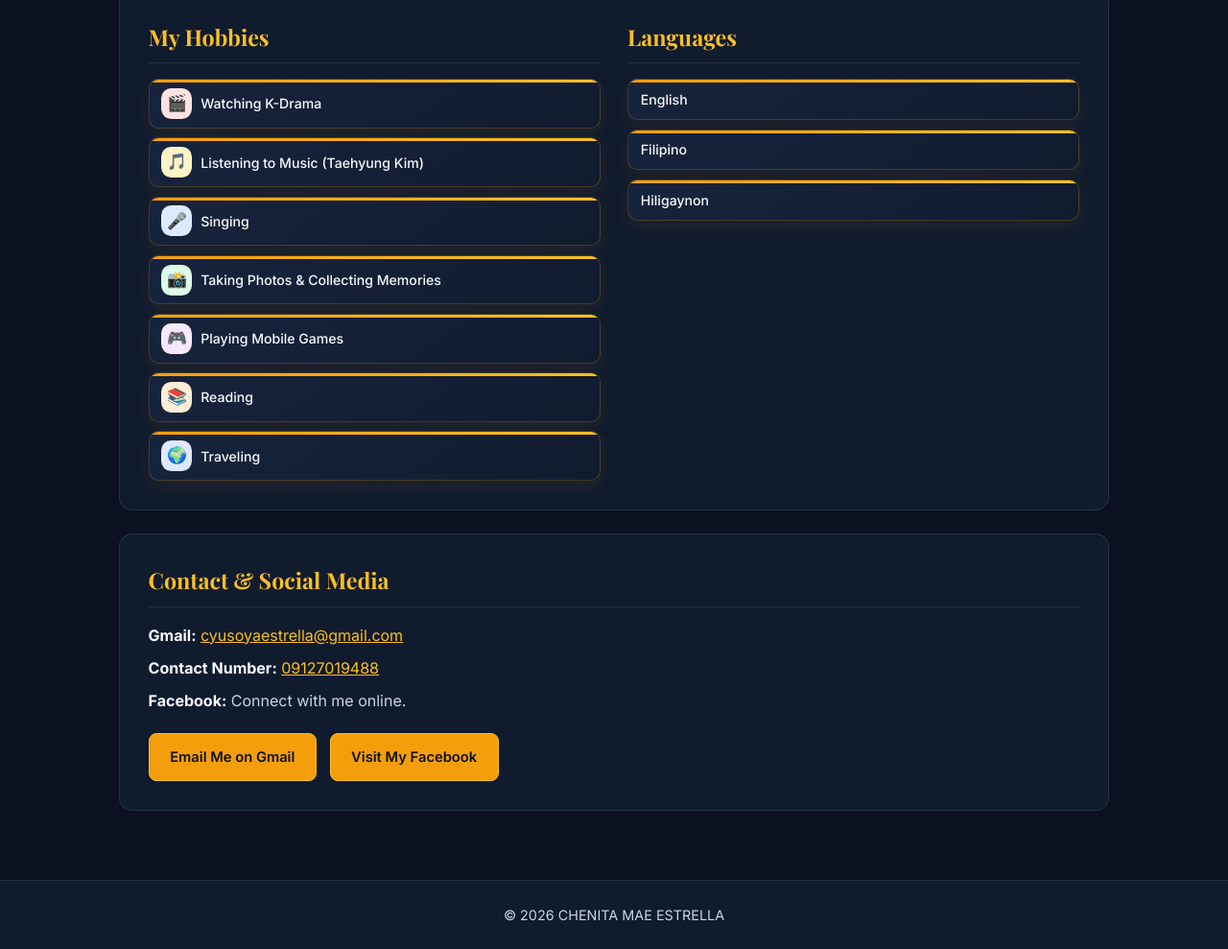
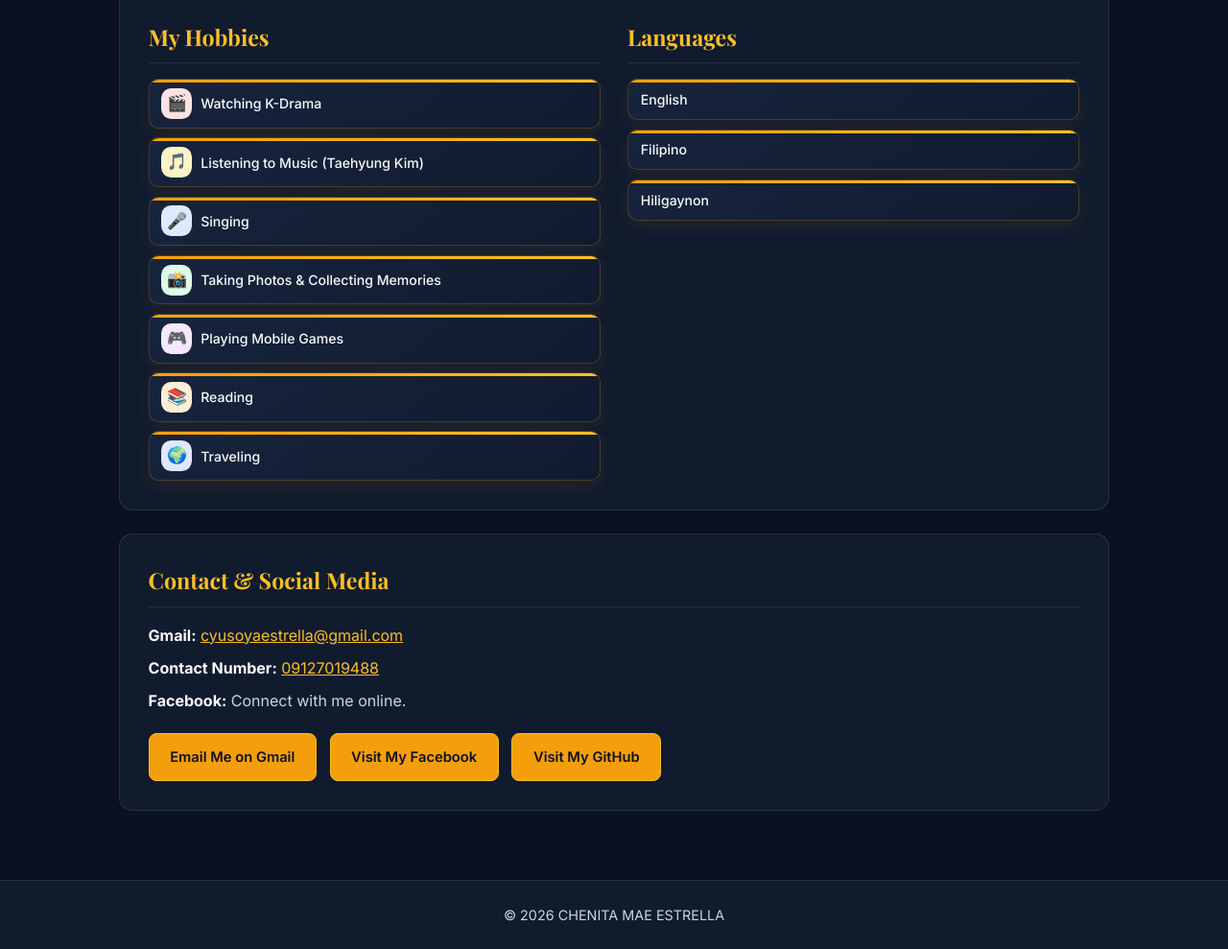
Before and after one commit to cyusoyaestrella-bot/Project--2, a plain HTML site: page index.html in a window 1280 px wide. Shown: the part 2273-3262 px from the top of the page at 96% size. Drawn offline with nearby package versions, Linux system fonts and the light colour scheme.

Commit message:
Update index

```diff
--- a/index.html
+++ b/index.html
@@ -217,6 +217,7 @@
             <div class="contact-actions">
                 <a class="btn btn-gold" href="https://mail.google.com/mail/?view=cm&amp;to=cyusoyaestrella%40gmail.com">Email Me on Gmail</a>
                 <a class="btn btn-gold" href="https://web.facebook.com/?_rdc=1&amp;_rdr" target="_blank" rel="noopener noreferrer">Visit My Facebook</a>
+                <a class="btn btn-gold" href="https://github.com/cyusoyaestrella-bot/Project--2" target="_blank" rel="noopener noreferrer">Visit My GitHub</a>
             </div>
         </section>
 
```
